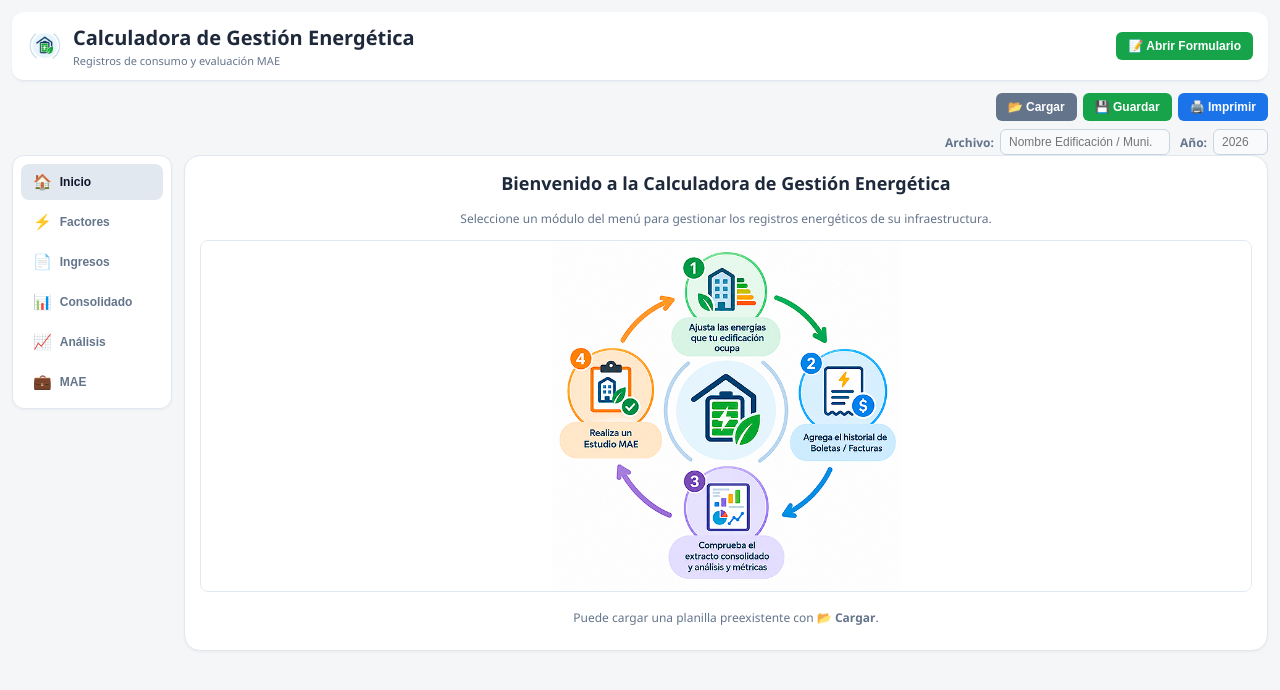
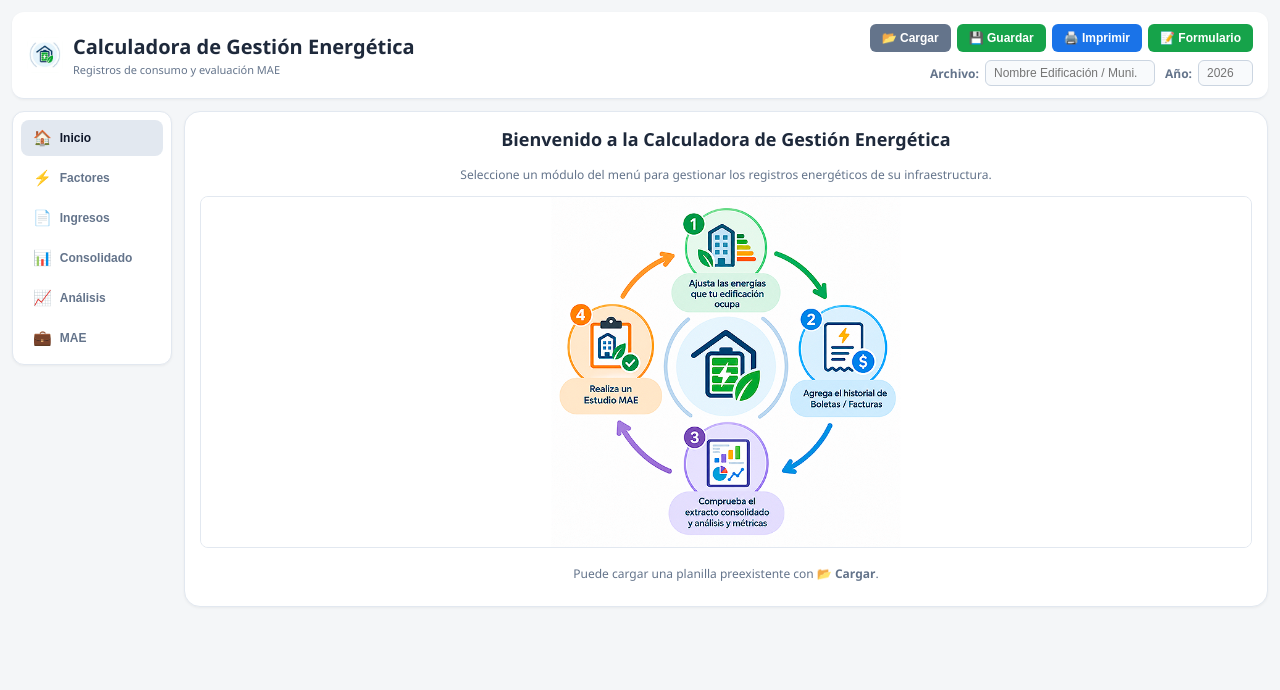
Before and after one commit to Gestion-energetica-Dip/calculadora-energia, a plain HTML site: page index.html in a window 1280 px wide. Drawn offline with nearby package versions, Linux system fonts and the light colour scheme.

Commit message:
Update index.html

```diff
--- a/index.html
+++ b/index.html
@@ -53,7 +53,7 @@
             box-shadow: 0 1px 3px rgba(0,0,0,0.05);
         }
 
-        .header-title-container { display: flex; align-items: center; gap: 10px; flex: 1; min-width: 250px; }
+        .header-title-container { display: flex; align-items: center; gap: 10px; }
         .app-logo { width: 36px; height: 36px; border-radius: 8px; object-fit: cover; }
 
         h1 { margin: 0; font-size: 20px; color: var(--text-main); font-weight: 700; }
@@ -356,18 +356,16 @@
             </div>
         </div>
 
-        <!-- BOTÓN DE FORMULARIO INTEGRADO ARRIBA A LA DERECHA -->
-        <a href="https://forms.gle/Yiychcu8W2Lafo2r6" target="_blank" style="text-decoration: none;">
-            <button class="btn" style="background-color: #16a34a; color: white;">📝 Abrir Formulario</button>
-        </a>
-    </header>
-
         <div class="header-controls">
             <div class="btn-group">
                 <input type="file" id="fileInput" accept=".csv, .xlsx, .xls" style="display: none;" onchange="cargarArchivo(event)">
                 <button class="btn btn-secondary" onclick="document.getElementById('fileInput').click()">📂 Cargar</button>
                 <button class="btn btn-success" onclick="exportarExcel()">💾 Guardar</button>
                 <button class="btn" onclick="imprimirPDF()">🖨️ Imprimir</button>
+                <!-- Botón de Formulario agregado aquí -->
+                <a href="https://forms.gle/Yiychcu8W2Lafo2r6" target="_blank" style="text-decoration: none;">
+                    <button class="btn" style="background-color: #16a34a; color: white;">📝 Formulario</button>
+                </a>
             </div>
 
             <div class="meta-inputs">
@@ -381,6 +379,7 @@
                 </div>
             </div>
         </div>
+    </header>
 
     <div class="app-layout">
         <nav class="sidebar-menu">
```
Lines whose indentation alone changed are shown as unchanged.
